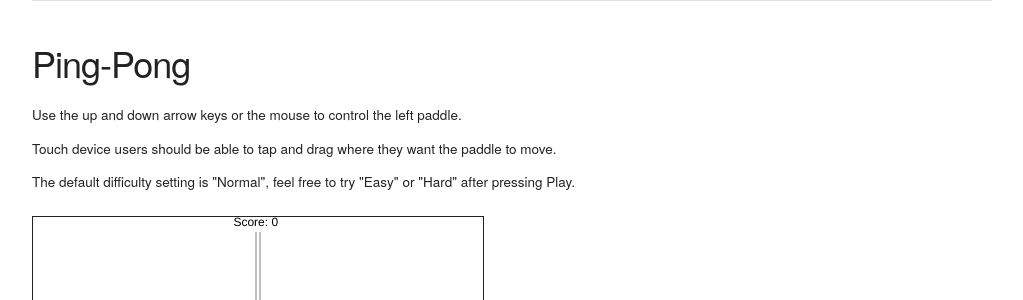
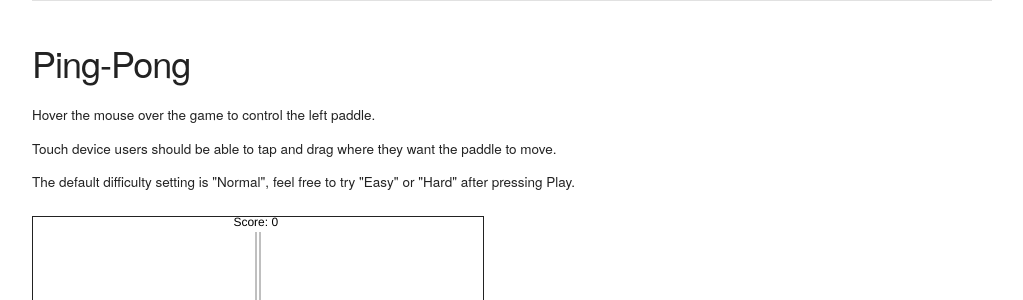
Before and after one commit to cjjeakle/cjjeakle.github.io, a Jekyll site: the page built from pingpong/index.html, in a window 1280 px wide. Shown: the part 203-503 px from the top of the page, without its empty margins (128-1151 px from the left). Built offline with Jekyll 4.4.1, drawn with Linux system fonts in a browser that asks for light colours; some of the changed lines change nothing that is shown.

Commit message:
Removed keyboard input, and cleaned up the code for processing touch and mouse input in the ping pong game.

```diff
--- a/pingpong/index.html
+++ b/pingpong/index.html
@@ -8,7 +8,7 @@
 <h3>Ping-Pong</h3>
 <div style="font-size: 90%; line-height: 125%;">
   <p>
-    Use the up and down arrow keys or the mouse to control the left paddle.
+    Hover the mouse over the game to control the left paddle.
     <br/>
     <br/>
     Touch device users should be able to tap and drag where they want the paddle to move.
--- a/static/js/pingPong.js
+++ b/static/js/pingPong.js
@@ -17,8 +17,6 @@
 var debug = false;  //whether any debug tools should be enabled
 var prev = 0;       //the previous value of time from "requestNextAnimationFrame()"
 var paused = false; //whether or not the game is paused
-var up = false;     //whether the up arrow is currently pressed
-var dn = false;     //whether the down arrow is currently pressed
 var mouse = false;  //whether mouse input is being provided
 var mouseY = 0;     //the current mouse y-index in the canvas
 var touch = false;  //whether touch input is being provided
@@ -125,6 +123,12 @@
 /////////// Utilities ///////////
 
 
+// Randomly returns either 1 or -1
+function randomNegOrPos()
+{
+    return Math.floor(Math.random() * 2) > 0 ? 1 : -1;
+}
+
 function startOnLeft()
 {
     ball.xSpeed = initialBallXSpeed;
@@ -143,13 +147,7 @@
     resetAi();
 }
 
-// Randomly returns either 1 or -1
-function randomNegOrPos()
-{
-    return Math.floor(Math.random() * 2) > 0 ? 1 : -1;
-}
-
-function resetAi ()
+function resetAi()
 {
     aiBall.xSpeed = ball.xSpeed;
     aiBall.ySpeed = ball.ySpeed;
@@ -238,32 +236,6 @@
     startOnLeft();
 }
 
-// Watch for keyboard input
-addEventListener("keydown", function (e) {
-    if([upArrowKeyCode, dnArrowKeyCode].indexOf(e.keyCode) > -1)
-    {
-        e.preventDefault(); //prevent arrow key nav on the page
-    }
-    if(e.keyCode == upArrowKeyCode)
-    {
-        up = true;
-    }
-    if(e.keyCode == dnArrowKeyCode)
-    {
-        dn = true;
-    }
-}, false);
-addEventListener("keyup", function (e) {
-    if(e.keyCode == upArrowKeyCode)
-    {
-        up = false;
-    }
-    if(e.keyCode == dnArrowKeyCode)
-    {
-        dn = false;
-    }
-}, false);
-
 // Watch for mouse input
 canvas.addEventListener("mousemove", function (e) {
     mouse = true;
@@ -292,7 +264,6 @@
 
 //Update game objects
 function update(seconds) {
-    applyKeyboardInput(seconds);
     applyMouseInput(seconds);
     applyTouchInput(seconds);
 
@@ -305,50 +276,62 @@
     }
 }
 
-function applyKeyboardInput(seconds)
-{
-    if (up) {
-        movePaddleUp(leftPaddle, seconds);
-    }
-    if (dn) {
-        movePaddleDown(leftPaddle, seconds);
-    }
-}
-
 function applyMouseInput(seconds)
 {
-    if (mouse && mouseY < leftPaddle.getMidpoint()) {
-        movePaddleUp(leftPaddle, seconds);
-    }
-    if (mouse && mouseY > leftPaddle.getMidpoint()) {
-        movePaddleDown(leftPaddle, seconds);
+    if (mouse) {
+        movePaddleTowardCoordinate(seconds, leftPaddle, mouseY);
     }
 }
 
 function applyTouchInput(seconds)
 {
-    if (touch && touchY < leftPaddle.getMidpoint()) {
-        movePaddleUp(leftPaddle, seconds);
-    }
-    if (touch && touchY > leftPaddle.getMidpoint()) {
-        movePaddleDown(leftPaddle, seconds);
+    if (touch) {
+        movePaddleTowardCoordinate(seconds, leftPaddle, touchY);
     }
 }
 
-function movePaddleUp(inputPaddle, seconds)
+function movePaddleTowardCoordinate(seconds, inputPaddle, yIndex)
 {
-    inputPaddle.y -= inputPaddle.speed * seconds;
-    if (inputPaddle.getTop() < highestPoint_lowestVal) // prevent moving up past the top
-    {
+    var displacement = Math.ceil(inputPaddle.speed * seconds);
+
+    if (Math.abs(inputPaddle.getMidpoint() - yIndex) <= displacement) { // move the paddle to the given index if possible
+        snapPaddleToCoordinate(inputPaddle, yIndex);
+    } else if (yIndex < inputPaddle.getMidpoint()) { // move the paddle up toward the given index
+        movePaddleUp(inputPaddle, displacement);
+    } else if (yIndex > inputPaddle.getMidpoint()) { // move the paddle up toward the given index
+        movePaddleDown(inputPaddle, displacement);
+    }
+
+    enforcePaddleUpperBound(inputPaddle);
+    enforcePaddleLowerBound(inputPaddle);
+}
+
+function snapPaddleToCoordinate(inputPaddle, yIndex)
+{
+    inputPaddle.y = yIndex - Math.floor(inputPaddle.height / 2);
+}
+
+function movePaddleUp(inputPaddle, displacement)
+{
+    inputPaddle.y -= displacement;
+
+}
+
+function movePaddleDown(inputPaddle, displacement)
+{
+    inputPaddle.y += displacement;
+}
+
+function enforcePaddleUpperBound(inputPaddle)
+{
+    if (inputPaddle.getTop() < highestPoint_lowestVal) {
         inputPaddle.y = highestPoint_lowestVal;
     }
 }
 
-function movePaddleDown(inputPaddle, seconds)
+function enforcePaddleLowerBound(inputPaddle)
 {
-    inputPaddle.y += inputPaddle.speed * seconds;
-    if (inputPaddle.getBottom() > lowestPoint_highestVal) // prevent moving down past the bottom
-    {
+    if (inputPaddle.getBottom() > lowestPoint_highestVal) {
         inputPaddle.y = lowestPoint_highestVal - inputPaddle.height;
     }
 }
```
